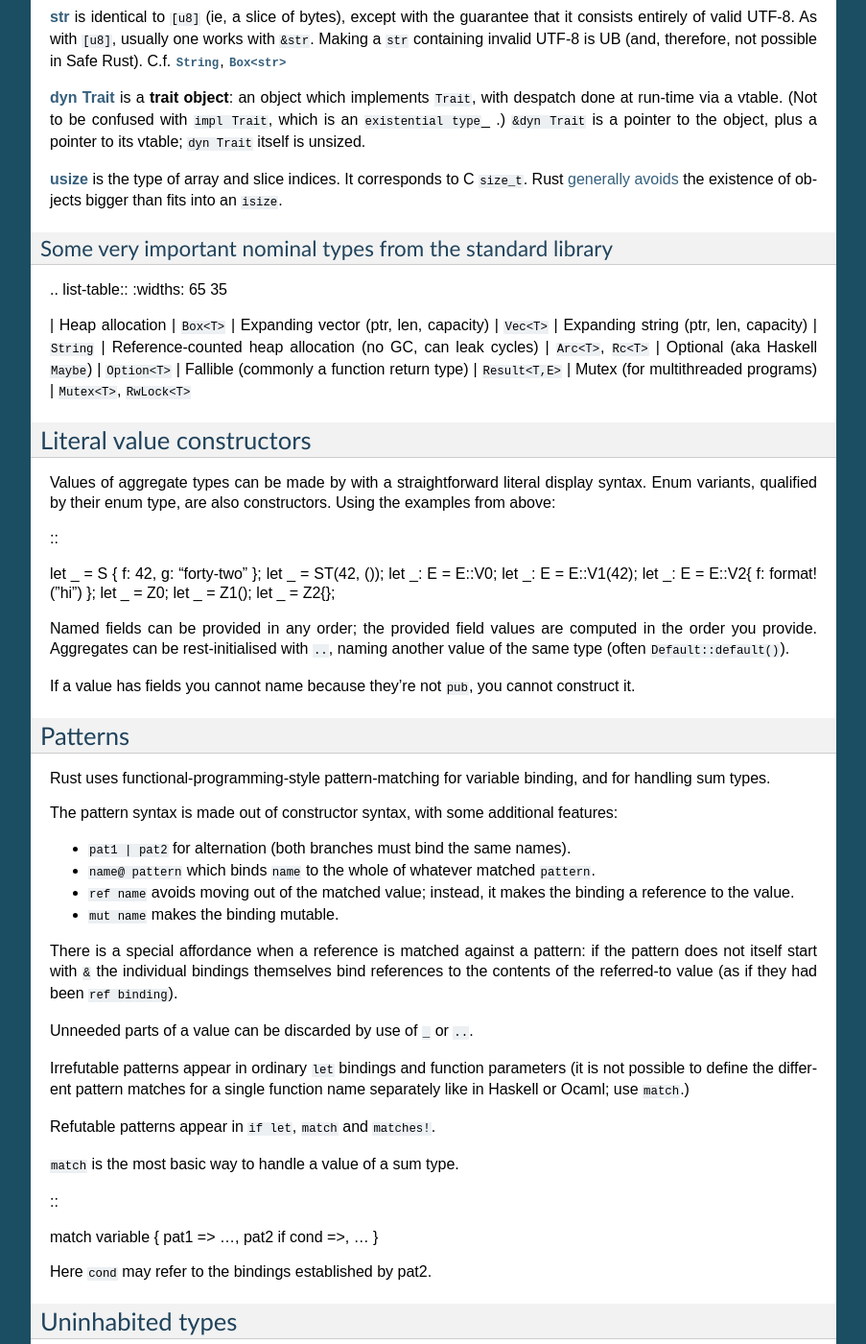
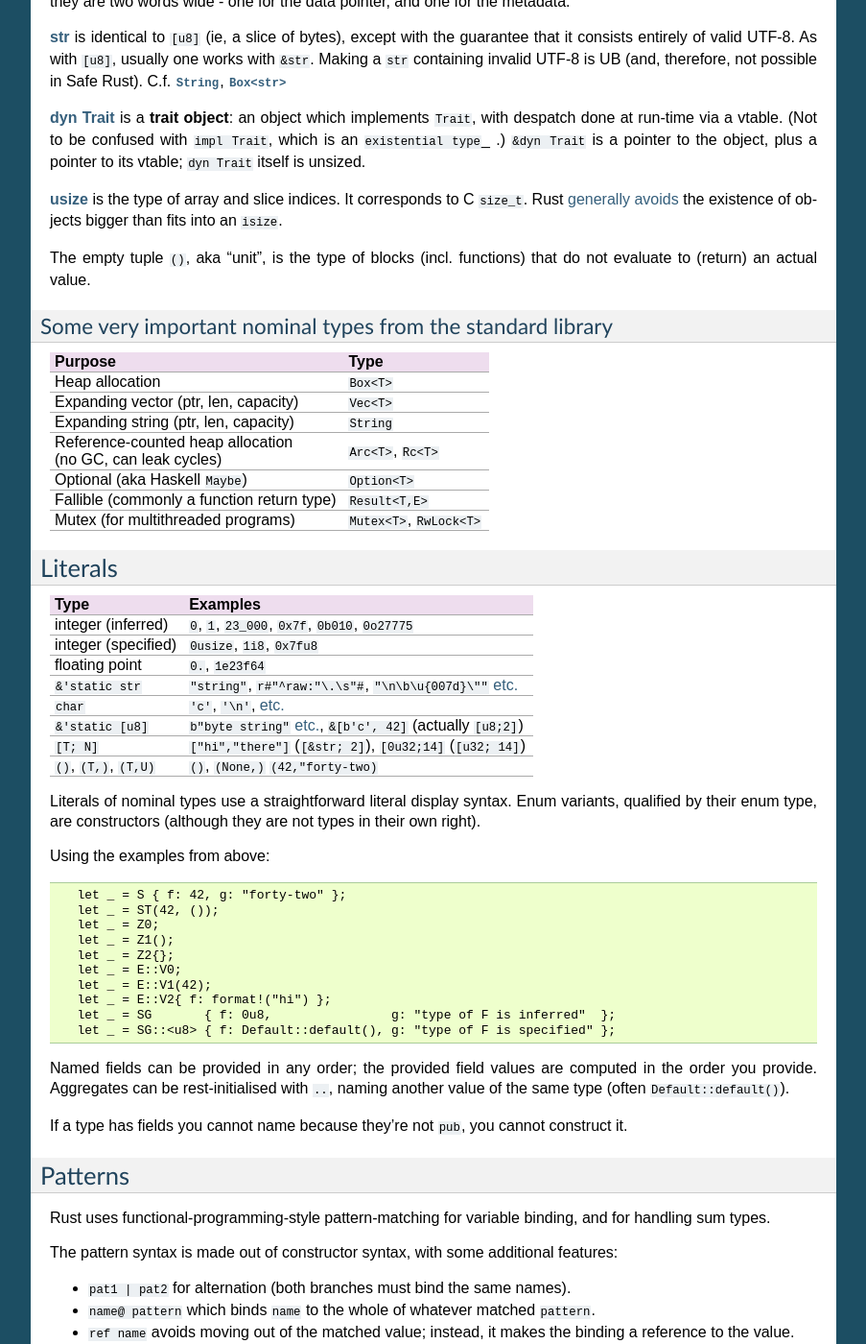
Before and after one commit to cxw620/rust-polyglot, a Sphinx documentation site: the page built from docs/types.md, in a window 1280 px wide and 1400 px high, scrolled down 1495 px. Shown: the whole window at 96% size, without its empty margins (198-1101 px from the left). Built offline with Sphinx 7.4.7, drawn with Linux system fonts in a browser that asks for light colours; some of the changed text lies outside the part shown.

Commit message:
finish converting types to md
Signed-off-by: Ian Jackson <ijackson@chiark.greenend.org.uk>

````diff
--- a/docs/types.md
+++ b/docs/types.md
@@ -63,6 +63,7 @@ Otherwise, types have structural equivalence.
 | Empty tuple (primitive unit type) | `()`
 | Product type, tuple | `(T,)`, `(T,U)`, `(T,U,V)` etc.
 | Primitive integers | `usize`, `isize`, `u8`, `u16` .. `u128`, `i8` .. `i128`
+| Floating point (IEEE-754) | `f32`, `f64` |
 | Other Primitives | `bool`, `char`, `str`
 | Array | `[T; N]`
 | Slice | `[T]`
@@ -121,46 +122,61 @@ Rust
 [generally avoids](https://doc.rust-lang.org/std/primitive.pointer.html#method.offset)
 the existence of objects bigger than fits into an `isize`.
 
+The empty tuple `()`, aka "unit", is the type of
+blocks (incl. functions) that do not evaluate to (return) an actual value.
 
 ### Some very important nominal types from the standard library
 
-
-.. list-table::
- :widths: 65 35
-
+| Purpose | Type |
+| -------- | --- |
 | Heap allocation | `Box<T>`
 | Expanding vector (ptr, len, capacity) | `Vec<T>`
 | Expanding string (ptr, len, capacity) | `String`
-| Reference-counted heap allocation (no GC, can leak cycles) | `Arc<T>`, `Rc<T>`
+| Reference-counted heap allocation <br> (no GC, can leak cycles) | `Arc<T>`, `Rc<T>`
 | Optional (aka Haskell `Maybe`) | `Option<T>`
 | Fallible (commonly a function return type) | `Result<T,E>`
 | Mutex (for multithreaded programs) | `Mutex<T>`, `RwLock<T>`
 
-Literal value constructors
---------------------------
+Literals
+--------
 
-Values of aggregate types can be made by with a straightforward
+| Type | Examples |
+| ---- | ---- |
+| integer (inferred) | `0`, `1`, `23_000`, `0x7f`, `0b010`, `0o27775` |
+| integer (specified) | `0usize`, `1i8`, `0x7fu8` |
+| floating point | `0.`, `1e23f64` |
+| `&'static str` | `"string"`, `r#"^raw:"\.\s"#`, `"\n\b\u{007d}\""` [etc.](https://doc.rust-lang.org/reference/tokens.html#string-literals) |
+| `char` | `'c'`, `'\n'`, [etc.](https://doc.rust-lang.org/reference/tokens.html#character-literals)
+| `&'static [u8]` | `b"byte string"` [etc.](https://doc.rust-lang.org/reference/tokens.html#byte-string-literals), `&[b'c', 42]` (actually `[u8;2]`) |
+| `[T; N]` | `["hi","there"]` (`[&str; 2]`), `[0u32;14]` (`[u32; 14]`) |
+| `()`, `(T,)`, `(T,U)` | `()`, `(None,)` `(42,"forty-two)` |
+
+Literals of nominal types use a straightforward
 literal display syntax.
-Enum variants, qualified by their enum type, are also constructors.
+Enum variants, qualified by their enum type, are constructors
+(although they are not types in their own right).
+
 Using the examples from above:
 
-::
-
+```
    let _ = S { f: 42, g: "forty-two" };
    let _ = ST(42, ());
-   let _: E = E::V0;
-   let _: E = E::V1(42);
-   let _: E = E::V2{ f: format!("hi") };
    let _ = Z0;
    let _ = Z1();
    let _ = Z2{};
+   let _ = E::V0;
+   let _ = E::V1(42);
+   let _ = E::V2{ f: format!("hi") };
+   let _ = SG       { f: 0u8,                g: "type of F is inferred"  };
+   let _ = SG::<u8> { f: Default::default(), g: "type of F is specified" };
+```
 
 Named fields can be provided in any order;
 the provided field values are computed in the order you provide.
 Aggregates can be rest-initialised with `..`,
 naming another value of the same type (often `Default::default()`).
 
-If a value has fields you cannot name because they're not `pub`,
+If a type has fields you cannot name because they're not `pub`,
 you cannot construct it.
 
 Patterns
@@ -200,11 +216,9 @@ Refutable patterns appear in `if let`, `match`
 and `matches!`.
 
 `match` is the most basic way to handle a value of a sum type.
-
-::
-
+```
   match variable { pat1 => ..., pat2 if cond =>, ... }
-
+```
 Here `cond` may refer to the bindings established by pat2.
 
 Uninhabited types
````
